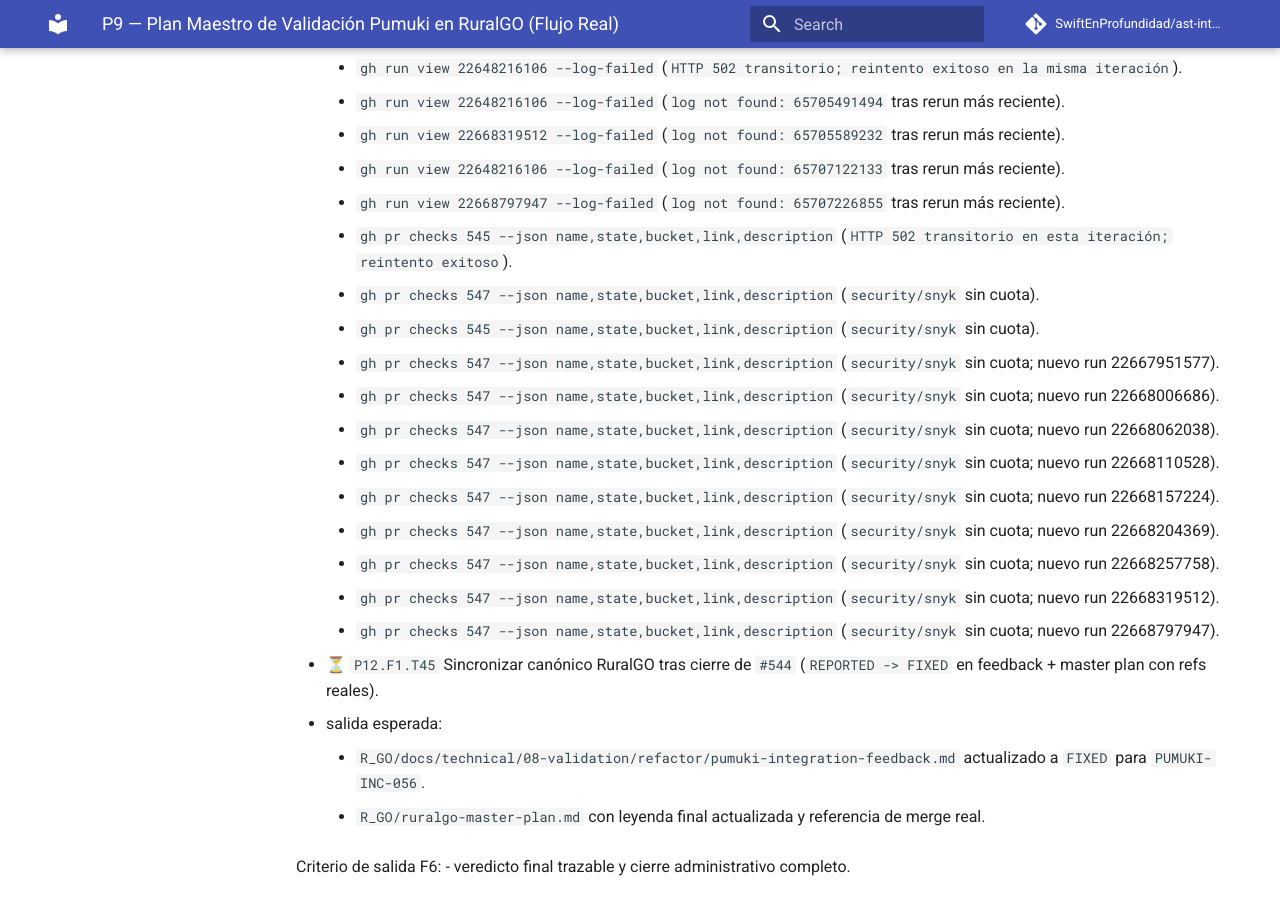
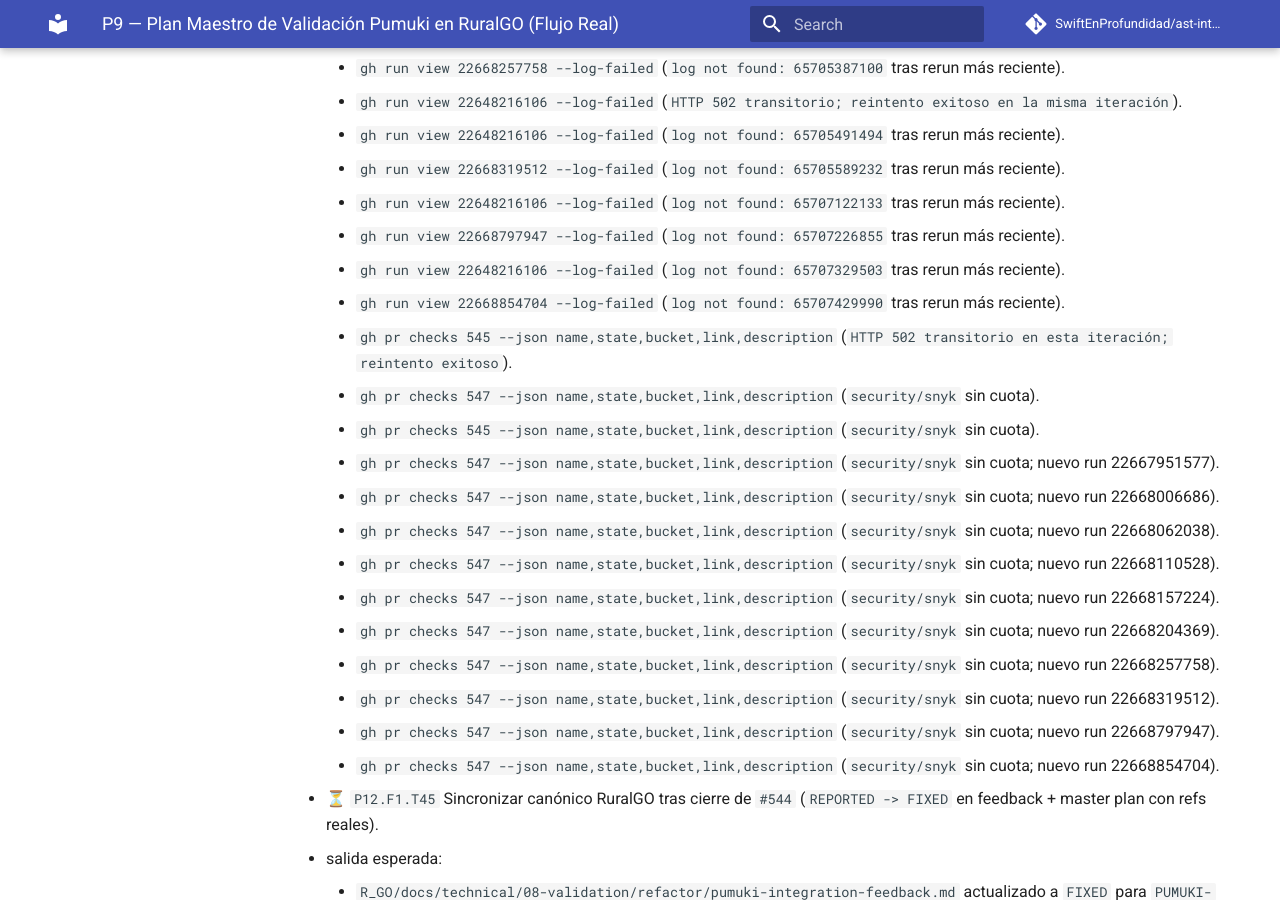
Before and after one commit to SwiftEnProfundidad/ast-intelligence-hooks, an MkDocs documentation site: the page built from docs/seguimiento-completo-validacion-ruralgo-03-03-2026.md, in a window 1280 px wide and 900 px high, scrolled down 54523 px. Built offline with MkDocs 1.6.1 and Material for MkDocs 9.7.7, drawn with Linux system fonts in a browser that asks for light colours; comment, search, counter and statistics services are not loaded; some of the changed text lies outside the part shown.

Commit message:
docs(tracking): append T47 heartbeat for continuing remote blocker

```diff
--- a/docs/seguimiento-completo-validacion-ruralgo-03-03-2026.md
+++ b/docs/seguimiento-completo-validacion-ruralgo-03-03-2026.md
@@ -1390,6 +1390,7 @@ Criterio de salida F5:
       - `https://github.com/SwiftEnProfundidad/ast-intelligence-hooks/issues/546#issuecomment-3997079882`
       - `https://github.com/SwiftEnProfundidad/ast-intelligence-hooks/issues/546#issuecomment-3997159959`
       - `https://github.com/SwiftEnProfundidad/ast-intelligence-hooks/issues/546#issuecomment-3997170015`
+      - `https://github.com/SwiftEnProfundidad/ast-intelligence-hooks/issues/546#issuecomment-3997180722`
     - evidencia de bloqueo vigente:
       - `gh run view 22648407847` (`billing lock` en GitHub Actions).
       - `gh run view 22648597740` (`billing lock` persistente tras rerun/retrigger).
@@ -1526,6 +1527,8 @@ Criterio de salida F5:
       - `gh run view 22668319512 --log-failed` (`log not found: 65705589232` tras rerun más reciente).
       - `gh run view 22648216106 --log-failed` (`log not found: 65707122133` tras rerun más reciente).
       - `gh run view 22668797947 --log-failed` (`log not found: 65707226855` tras rerun más reciente).
+      - `gh run view 22648216106 --log-failed` (`log not found: 65707329503` tras rerun más reciente).
+      - `gh run view 22668854704 --log-failed` (`log not found: 65707429990` tras rerun más reciente).
       - `gh pr checks 545 --json name,state,bucket,link,description` (`HTTP 502 transitorio en esta iteración; reintento exitoso`).
       - `gh pr checks 547 --json name,state,bucket,link,description` (`security/snyk` sin cuota).
       - `gh pr checks 545 --json name,state,bucket,link,description` (`security/snyk` sin cuota).
@@ -1538,6 +1541,7 @@ Criterio de salida F5:
       - `gh pr checks 547 --json name,state,bucket,link,description` (`security/snyk` sin cuota; nuevo run 22668257758).
       - `gh pr checks 547 --json name,state,bucket,link,description` (`security/snyk` sin cuota; nuevo run 22668319512).
       - `gh pr checks 547 --json name,state,bucket,link,description` (`security/snyk` sin cuota; nuevo run 22668797947).
+      - `gh pr checks 547 --json name,state,bucket,link,description` (`security/snyk` sin cuota; nuevo run 22668854704).
 
 - ⏳ `P12.F1.T45` Sincronizar canónico RuralGO tras cierre de `#544` (`REPORTED -> FIXED` en feedback + master plan con refs reales).
   - salida esperada:
```
